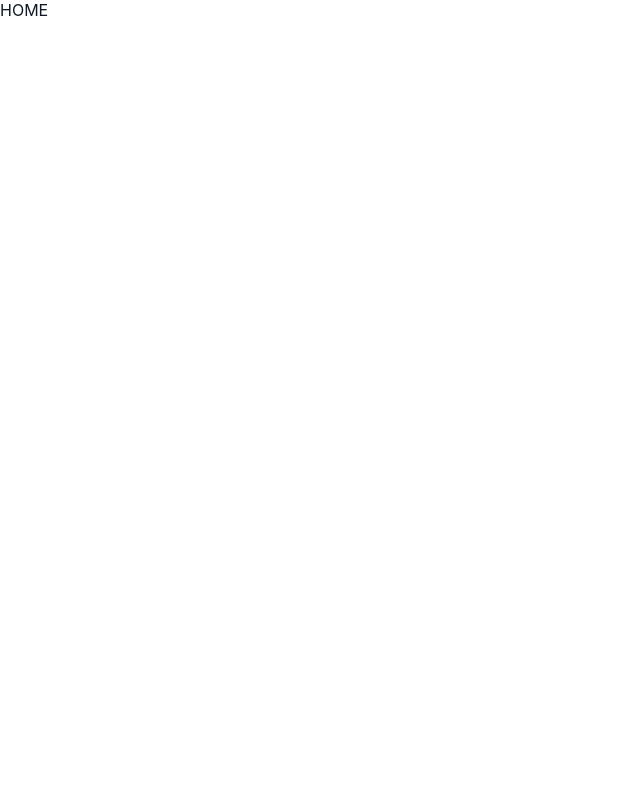
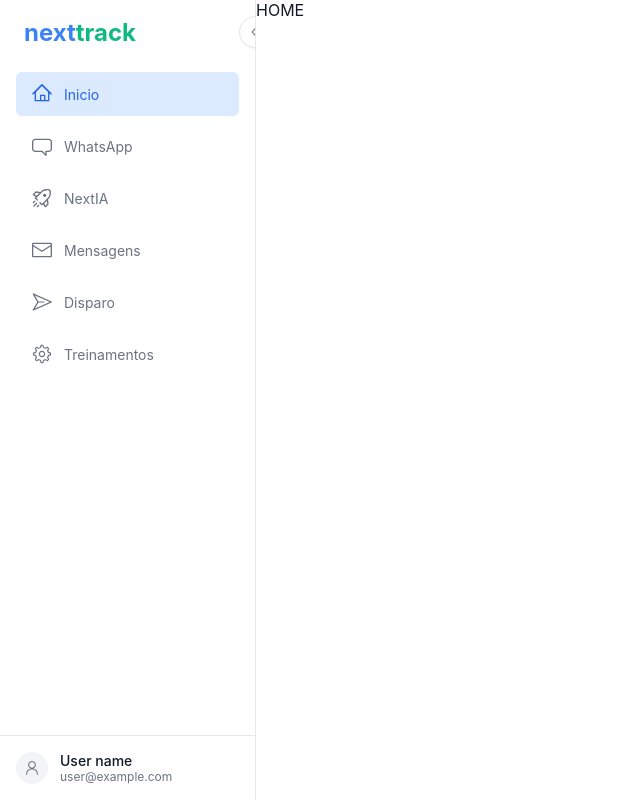
Before and after one commit to Giantcard5/next-track, a Next.js app: page / in a window 1280 px wide. Shown: the whole page, without its empty margins (0-640 px from the left). Built offline with nearby package versions, Linux system fonts and the light colour scheme.

Commit message:
feat: add Sidebar component

```diff
--- /dev/null
+++ b/src/components/Sidebar/index.tsx
@@ -0,0 +1,97 @@
+'use client'
+
+import {
+    useState
+} from 'react';
+
+import {
+    usePathname
+} from 'next/navigation';
+
+import {
+    HomeIcon,
+    ChatBubbleIcon,
+    RocketIcon,
+    EnvelopeClosedIcon,
+    PaperPlaneIcon,
+    GearIcon,
+    PersonIcon,
+    HamburgerMenuIcon,
+    ChevronLeftIcon,
+} from '@radix-ui/react-icons';
+
+import * as S from './styles';
+
+const menuItems = [
+    { name: 'Inicio', icon: HomeIcon, href: '/' },
+    { name: 'WhatsApp', icon: ChatBubbleIcon, href: '/whatsapp' },
+    { name: 'NextIA', icon: RocketIcon, href: '/nextia' },
+    { name: 'Mensagens', icon: EnvelopeClosedIcon, href: '/mensagens' },
+    { name: 'Disparo', icon: PaperPlaneIcon, href: '/disparo' },
+    { name: 'Treinamentos', icon: GearIcon, href: '/treinamentos' },
+];
+
+export function Sidebar() {
+    const pathname = usePathname()
+    const [collapsed, setCollapsed] = useState(false)
+    const [activeTooltip, setActiveTooltip] = useState<string | null>(null)
+
+    const toggleSidebar = () => {
+        setCollapsed(!collapsed);
+    };
+
+    return (
+        <S.SidebarContainer $collapsed={collapsed}>
+            <S.ToggleButton onClick={toggleSidebar}>{collapsed ? <HamburgerMenuIcon /> : <ChevronLeftIcon />}</S.ToggleButton>
+
+            <S.LogoContainer $collapsed={collapsed}>
+                {collapsed ? (
+                    <S.LogoIcon>N</S.LogoIcon>
+                ) : (
+                    <S.Logo>
+                        <S.LogoTextBlue>next</S.LogoTextBlue>
+                        <S.LogoTextGreen>track</S.LogoTextGreen>
+                    </S.Logo>
+                )}
+            </S.LogoContainer>
+
+            <S.Nav $collapsed={collapsed}>
+                <S.NavList>
+                    {menuItems.map((item) => {
+                        const isActive = pathname === item.href
+                        const Icon = item.icon
+
+                        return (
+                            <S.NavItem
+                                key={item.name}
+                                onMouseEnter={() => collapsed && setActiveTooltip(item.name)}
+                                onMouseLeave={() => setActiveTooltip(null)}
+                                style={{ position: "relative" }}
+                            >
+                                <S.NavLink href={item.href} $active={isActive} $collapsed={collapsed}>
+                                    <S.IconWrapper $collapsed={collapsed}>
+                                        <Icon />
+                                    </S.IconWrapper>
+                                    {!collapsed && item.name}
+                                </S.NavLink>
+                                {collapsed && <S.Tooltip $visible={activeTooltip === item.name}>{item.name}</S.Tooltip>}
+                            </S.NavItem>
+                        )
+                    })}
+                </S.NavList>
+            </S.Nav>
+
+            <S.UserSection $collapsed={collapsed}>
+                <S.UserContainer>
+                    <S.UserAvatar>
+                        <PersonIcon />
+                    </S.UserAvatar>
+                    <S.UserInfo $collapsed={collapsed}>
+                        <S.UserName>User name</S.UserName>
+                        <S.UserEmail>user@example.com</S.UserEmail>
+                    </S.UserInfo>
+                </S.UserContainer>
+            </S.UserSection>
+        </S.SidebarContainer>
+    )
+};
--- /dev/null
+++ b/src/components/Sidebar/styles.ts
@@ -0,0 +1,237 @@
+import styled from 'styled-components';
+
+import Link from 'next/link';
+
+interface SidebarContainerProps {
+    $collapsed: boolean
+};
+
+export const SidebarContainer = styled.div<SidebarContainerProps>`
+    width: ${(props) => (props.$collapsed ? '4.5rem' : '16rem')};
+    min-height: 100vh;
+    background-color: ${({ theme }) => theme.colors.white};
+    border-right: 1px solid ${({ theme }) => theme.colors.border};
+    display: flex;
+    flex-direction: column;
+    transition: width 0.3s ease;
+    position: relative;
+    overflow-x: hidden; /* Prevent horizontal scrollbar */
+`;
+
+export const ToggleButton = styled.button`
+    position: absolute;
+    top: 1rem;
+    right: -1rem;
+    width: 2rem;
+    height: 2rem;
+    background-color: ${({ theme }) => theme.colors.white};
+    border: 1px solid ${({ theme }) => theme.colors.border};
+    border-radius: ${({ theme }) => theme.radii.full};
+    display: flex;
+    align-items: center;
+    justify-content: center;
+    cursor: pointer;
+    z-index: 10;
+    box-shadow: ${({ theme }) => theme.shadows.sm};
+
+    svg {
+      width: 1rem;
+      height: 1rem;
+      color: ${({ theme }) => theme.colors.text.secondary};
+    }
+
+    &:hover {
+      background-color: ${({ theme }) => theme.colors.muted};
+    }
+`;
+
+interface LogoContainerProps {
+    $collapsed: boolean
+}
+
+export const LogoContainer = styled.div<LogoContainerProps>`
+    padding: ${(props) => (props.$collapsed ? '1rem 0.5rem' : '1.5rem')};
+    display: flex;
+    justify-content: ${(props) => (props.$collapsed ? 'center' : 'flex-start')};
+    align-items: center;
+    height: 4rem;
+`;
+
+export const Logo = styled.div`
+    display: flex;
+    align-items: center;
+`;
+
+export const LogoTextBlue = styled.span`
+    color: ${({ theme }) => theme.colors.primary};
+    font-weight: ${({ theme }) => theme.fontWeights.bold};
+    font-size: ${({ theme }) => theme.fontSizes['2xl']};
+`;
+
+export const LogoTextGreen = styled.span`
+    color: ${({ theme }) => theme.colors.secondary};
+    font-weight: ${({ theme }) => theme.fontWeights.bold};
+    font-size: ${({ theme }) => theme.fontSizes['2xl']};
+`;
+
+export const LogoIcon = styled.div`
+    width: 2.5rem;
+    height: 2.5rem;
+    border-radius: ${({ theme }) => theme.radii.md};
+    background-color: ${({ theme }) => theme.colors.primary};
+    color: white;
+    display: flex;
+    align-items: center;
+    justify-content: center;
+    font-weight: ${({ theme }) => theme.fontWeights.bold};
+    font-size: ${({ theme }) => theme.fontSizes.xl};
+`;
+
+interface NavProps {
+    $collapsed: boolean
+}
+
+export const Nav = styled.nav<NavProps>`
+    flex: 1;
+    padding: ${(props) => (props.$collapsed ? '0.5rem' : `0.5rem 1rem`)};
+
+    /* Hide scrollbar but allow scrolling if needed */
+    overflow-y: auto;
+    scrollbar-width: none; /* Firefox */
+    -ms-overflow-style: none; /* IE and Edge */
+
+    &::-webkit-scrollbar {
+      display: none; /* Chrome, Safari, Opera */
+    }
+`;
+
+export const NavList = styled.ul`
+    list-style: none;
+    display: flex;
+    flex-direction: column;
+    gap: ${({ theme }) => theme.space[1]};
+`;
+
+export const NavItem = styled.li`
+    margin-bottom: ${({ theme }) => theme.space[1]};
+`;
+
+interface NavLinkProps {
+    $active: boolean
+    $collapsed: boolean
+}
+
+export const NavLink = styled(Link) <NavLinkProps>`
+    display: flex;
+    align-items: center;
+    justify-content: ${(props) => (props.$collapsed ? 'center' : 'flex-start')};
+    padding: ${(props) => (props.$collapsed ? '0.75rem' : '0.75rem 1rem')};
+    font-size: ${({ theme }) => theme.fontSizes.sm};
+    border-radius: ${({ theme }) => theme.radii.md};
+    transition: background-color 0.2s, color 0.2s;
+
+    background-color: ${({ $active, theme }) => ($active ? theme.colors.primaryLight : 'transparent')};
+    color: ${({ $active, theme }) => ($active ? theme.colors.primaryDark : theme.colors.text.secondary)};
+
+    &:hover {
+      background-color: ${({ $active, theme }) => ($active ? theme.colors.primaryLight : theme.colors.muted)};
+    }
+`;
+
+interface IconWrapperProps {
+    $collapsed: boolean
+}
+
+export const IconWrapper = styled.span<IconWrapperProps>`
+    margin-right: ${(props) => (props.$collapsed ? '0' : '0.75rem')};
+    display: flex;
+    align-items: center;
+    justify-content: center;
+
+    svg {
+      width: 1.25rem;
+      height: 1.25rem;
+    }
+`;
+
+interface UserSectionProps {
+    $collapsed: boolean
+}
+
+export const UserSection = styled.div<UserSectionProps>`
+    padding: ${(props) => (props.$collapsed ? '1rem 0' : '1rem')};
+    border-top: 1px solid ${({ theme }) => theme.colors.border};
+    display: flex;
+    justify-content: ${(props) => (props.$collapsed ? 'center' : 'flex-start')};
+`;
+
+export const UserContainer = styled.div`
+    display: flex;
+    align-items: center;
+`;
+
+export const UserAvatar = styled.div`
+    width: 2rem;
+    height: 2rem;
+    border-radius: ${({ theme }) => theme.radii.full};
+    background-color: ${({ theme }) => theme.colors.muted};
+    display: flex;
+    align-items: center;
+    justify-content: center;
+
+    svg {
+      width: 1rem;
+      height: 1rem;
+      color: ${({ theme }) => theme.colors.text.secondary};
+    }
+`;
+
+interface UserInfoProps {
+    $collapsed: boolean
+}
+
+export const UserInfo = styled.div<UserInfoProps>`
+    margin-left: ${({ theme }) => theme.space[3]};
+    display: ${(props) => (props.$collapsed ? 'none' : 'block')};
+`;
+
+export const UserName = styled.p`
+    font-size: ${({ theme }) => theme.fontSizes.sm};
+    font-weight: ${({ theme }) => theme.fontWeights.medium};
+`;
+
+export const UserEmail = styled.p`
+    font-size: ${({ theme }) => theme.fontSizes.xs};
+    color: ${({ theme }) => theme.colors.text.secondary};
+`;
+
+interface TooltipProps {
+    $visible: boolean
+}
+
+export const Tooltip = styled.div<TooltipProps>`
+    position: absolute;
+    left: 100%;
+    background-color: ${({ theme }) => theme.colors.text.primary};
+    color: white;
+    padding: ${({ theme }) => `${theme.space[1]} ${theme.space[2]}`};
+    border-radius: ${({ theme }) => theme.radii.md};
+    font-size: ${({ theme }) => theme.fontSizes.xs};
+    white-space: nowrap;
+    pointer-events: none;
+    opacity: ${(props) => (props.$visible ? 1 : 0)};
+    transform: translateX(8px);
+    transition: opacity 0.2s;
+    z-index: 20;
+
+    &::before {
+      content: '';
+      position: absolute;
+      top: 50%;
+      right: 100%;
+      transform: translateY(-50%);
+      border-width: 5px;
+      border-style: solid;
+      border-color: transparent ${({ theme }) => theme.colors.text.primary} transparent transparent;
+    }
+`;
--- a/src/components/layout/index.tsx
+++ b/src/components/layout/index.tsx
@@ -1,13 +1,15 @@
 'use client'
 
-import React from 'react';
+import * as S from './styles';
 
-import * as S from './styles';
+import {
+    Sidebar
+} from '../Sidebar';
 
 export function Layout({ children }: { children: React.ReactNode }) {
     return (
         <S.Container>
-            {/* Sidebar */}
+            <Sidebar/>
             <S.Content>{children}</S.Content>
         </S.Container>
     )
```
